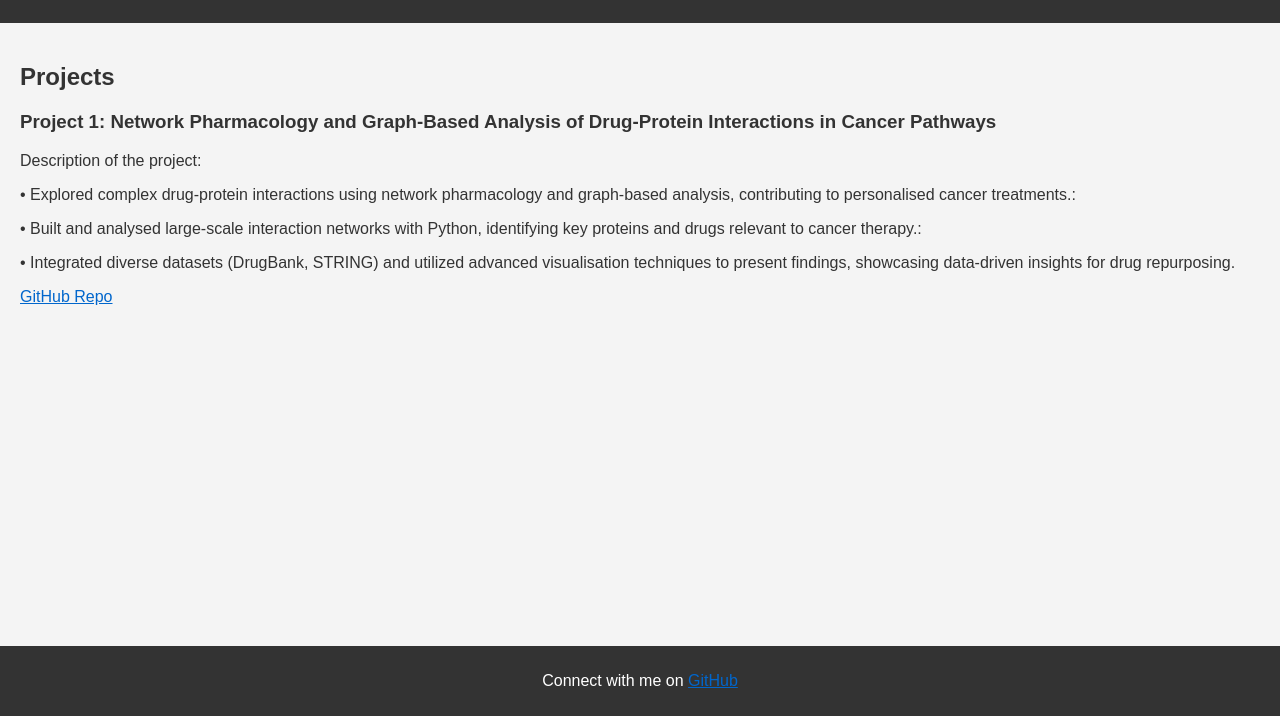
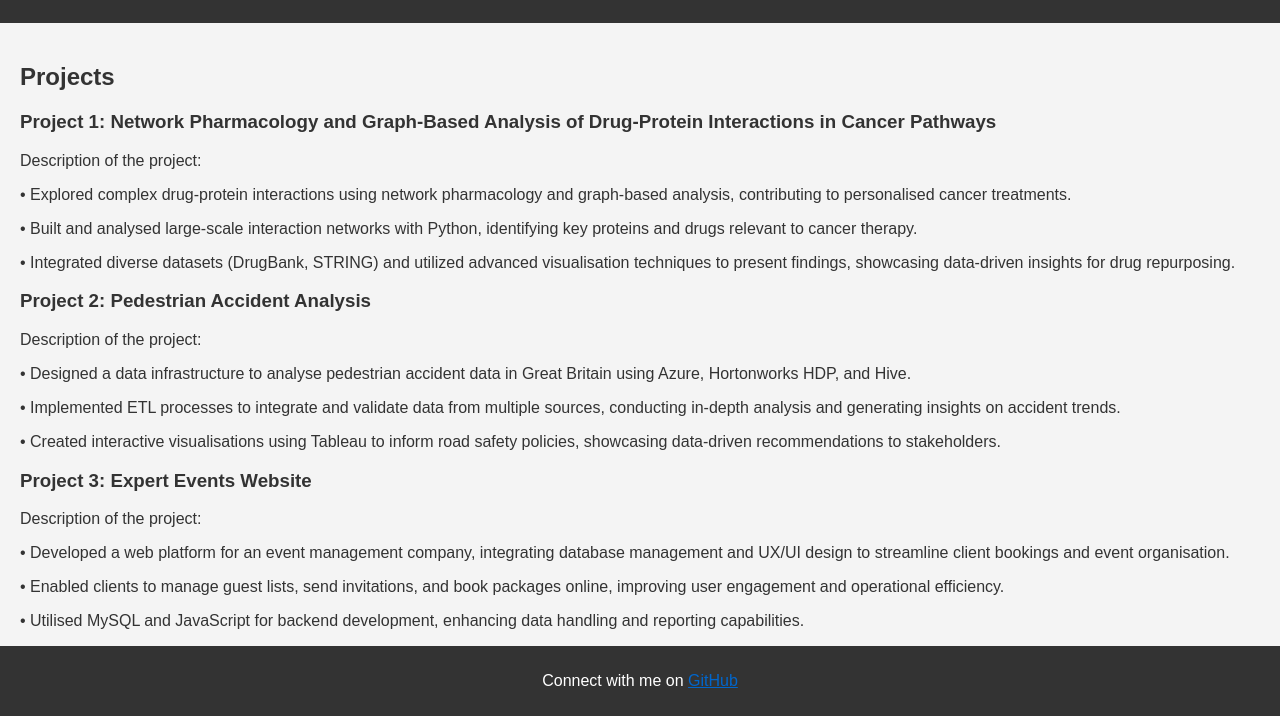
Before and after one commit to vincenteng-159/vincent.github.io, a plain HTML site: page index.html in a window 1280 px wide. Shown: the part 84-800 px from the top of the page. Drawn offline with Linux system fonts and the light colour scheme.

Commit message:
Update index.html

```diff
--- a/index.html
+++ b/index.html
@@ -18,9 +18,19 @@
             <li>
                 <h3>Project 1: Network Pharmacology and Graph-Based Analysis of Drug-Protein Interactions in Cancer Pathways</h3>
                 <p>Description of the project:</p>
-                <p>•	Explored complex drug-protein interactions using network pharmacology and graph-based analysis, contributing to personalised cancer treatments.:</p>
-                <p>•	Built and analysed large-scale interaction networks with Python, identifying key proteins and drugs relevant to cancer therapy.:</p>
+                <p>•	Explored complex drug-protein interactions using network pharmacology and graph-based analysis, contributing to personalised cancer treatments.</p>
+                <p>•	Built and analysed large-scale interaction networks with Python, identifying key proteins and drugs relevant to cancer therapy.</p>
                 <p>•	Integrated diverse datasets (DrugBank, STRING) and utilized advanced visualisation techniques to present findings, showcasing data-driven insights for drug repurposing.</p>
+                <h3>Project 2: Pedestrian Accident Analysis</h3>
+                <p>Description of the project:</p>
+                <p>•	Designed a data infrastructure to analyse pedestrian accident data in Great Britain using Azure, Hortonworks HDP, and Hive.</p>
+                <p>•	Implemented ETL processes to integrate and validate data from multiple sources, conducting in-depth analysis and generating insights on accident trends.</p>
+                <p>•	Created interactive visualisations using Tableau to inform road safety policies, showcasing data-driven recommendations to stakeholders.</p>
+                <h3>Project 3: Expert Events Website</h3>
+                <p>Description of the project:</p>
+                <p>•	Developed a web platform for an event management company, integrating database management and UX/UI design to streamline client bookings and event organisation.</p>
+                <p>•	Enabled clients to manage guest lists, send invitations, and book packages online, improving user engagement and operational efficiency.</p>
+                <p>•	Utilised MySQL and JavaScript for backend development, enhancing data handling and reporting capabilities.</p>
                 <a href="https://github.com/yourusername/project1" target="_blank">GitHub Repo</a>
             </li>
             <!-- Add more projects in this format -->
```
